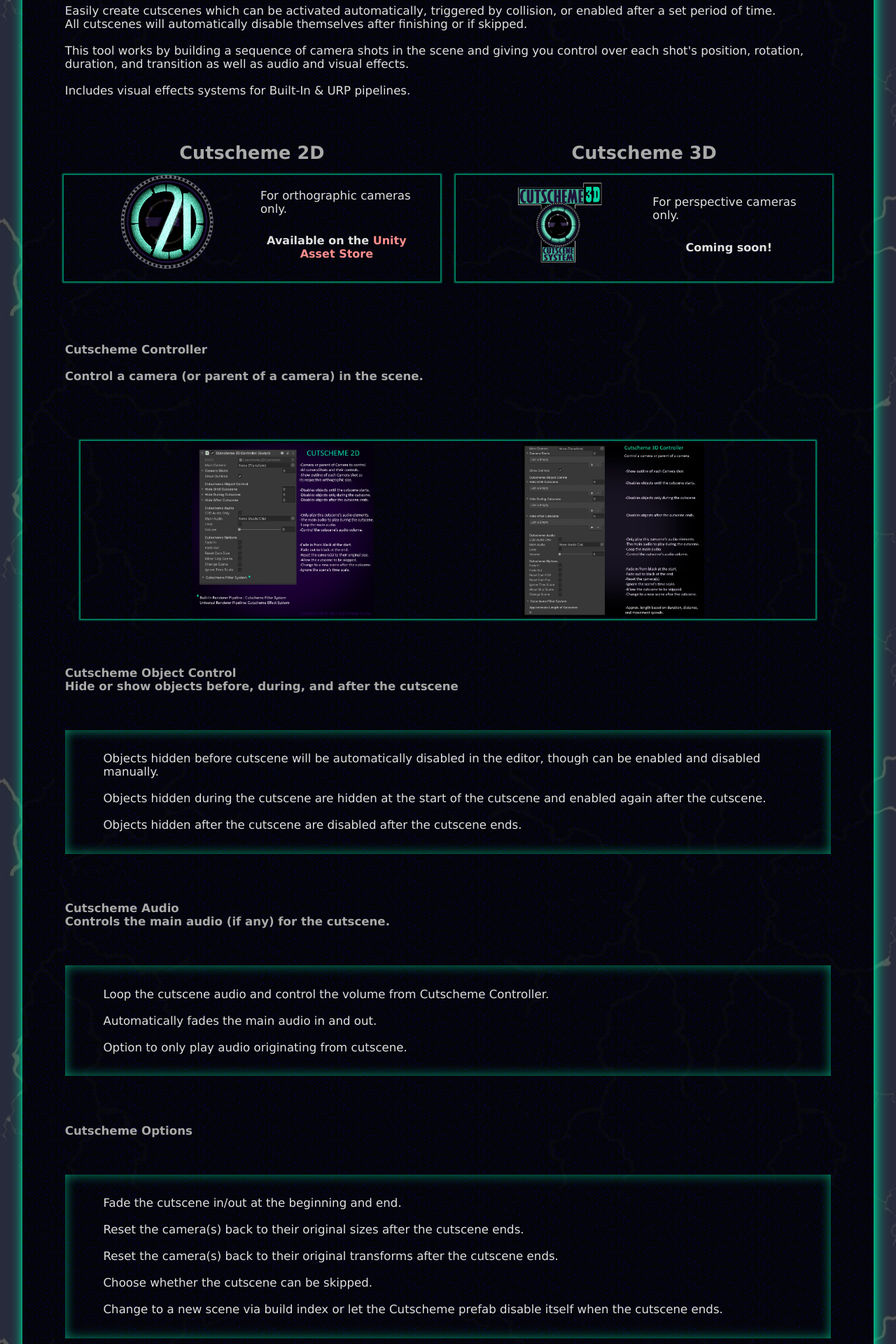
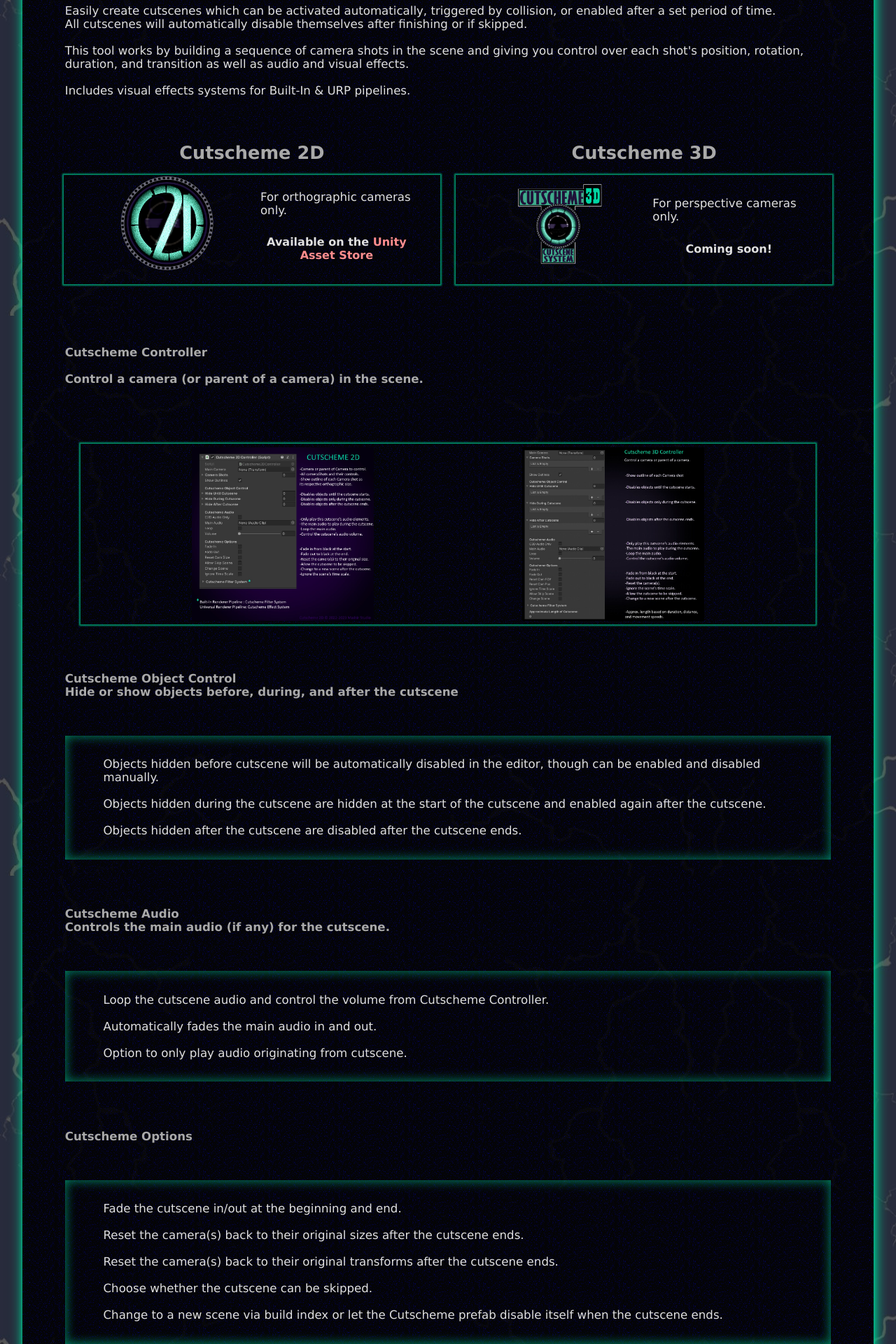
Before and after one commit to Madsir/madsirstudio.github.io, a Jekyll site: the page built from cutscheme/index.html, in a window 1280 px wide. Shown: the part 349-2269 px from the top of the page at 70% size. Built offline with Jekyll 4.4.1, drawn with Linux system fonts in a browser that asks for light colours.

Commit message:
Update index.html

```diff
--- a/cutscheme/index.html
+++ b/cutscheme/index.html
@@ -77,7 +77,9 @@
   height: 100%;
 }
 .fonter {
-width: 45%;
+  width: 45%;
+  padding-top: 2px;
+  padding-bottom: 2px;
 }
 .fonter img{
   width: 55%;
```
